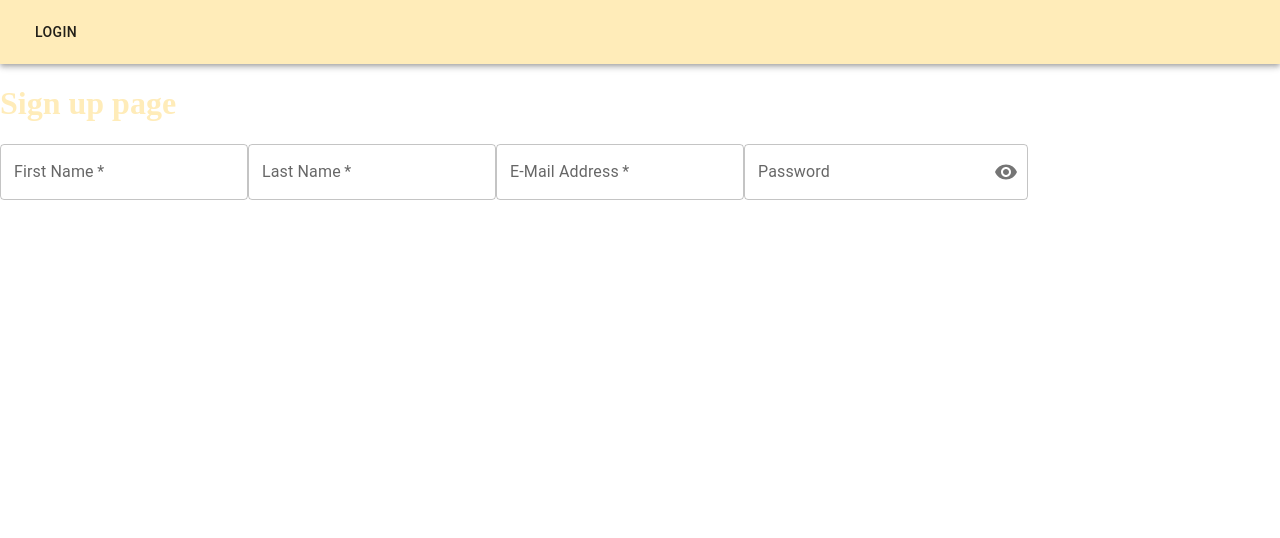
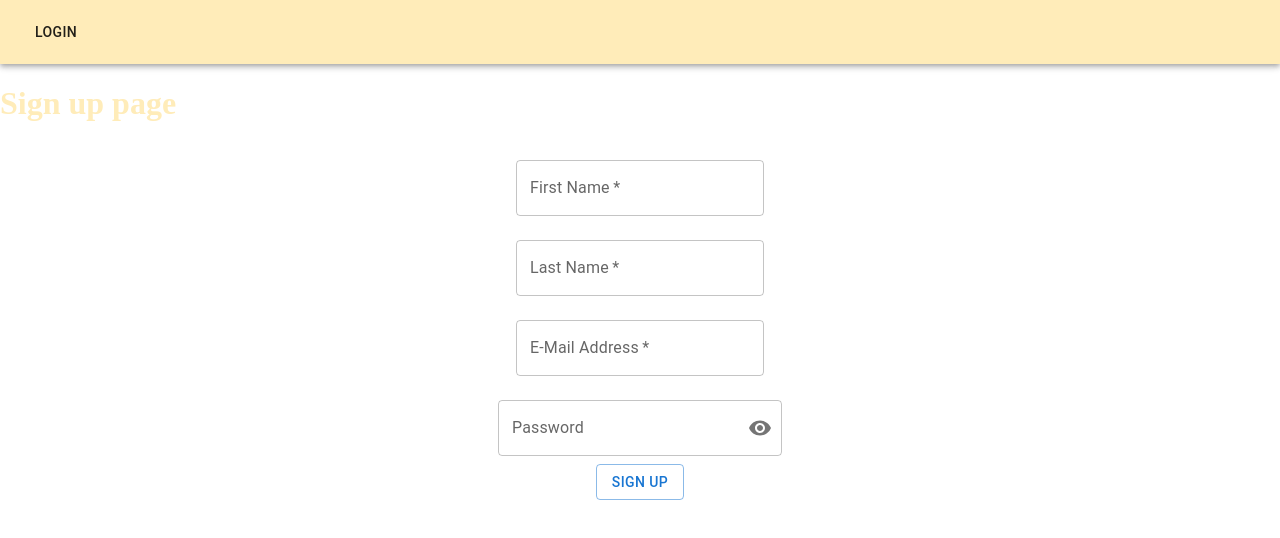
Before and after one commit to oceanesch/mylibrary, a React (Create React App) app: page /signup in a window 1280 px wide. Shown: the top 538 px of the page. Built offline with nearby package versions, Linux system fonts and the light colour scheme; a web font is replaced by a local one.

Commit message:
adding basic styling to the form

```diff
--- a/src/components/SignUp/SignUpForm.js
+++ b/src/components/SignUp/SignUpForm.js
@@ -1,15 +1,16 @@
+import { useState } from 'react';
 import {
     FormControl,
     IconButton,
     InputAdornment,
     InputLabel,
     OutlinedInput,
+    Button,
+    Box,
+    TextField,
+    Grid,
 } from '@mui/material';
-import Box from '@mui/material/Box';
-import TextField from '@mui/material/TextField';
-import Visibility from '@mui/icons-material/Visibility';
-import { useState } from 'react';
-import { VisibilityOff } from '@mui/icons-material';
+import { VisibilityOff, Visibility } from '@mui/icons-material';
 
 const SignUpForm = () => {
     const [passwordInput, setPasswordInput] = useState('');
@@ -28,28 +29,47 @@ const SignUpForm = () => {
     };
 
     return (
-        <Box>
+        <Box sx={{ xs:4 }}>
+            <Grid
+                container
+                direction="column"
+                alignItems="center"
+                justifyContent="space-around"
+            >
+                <Grid item>
                     <TextField
                         id="first-name-input"
                         variant="outlined"
                         label="First Name"
                         required
+                        margin="normal"
+                        fullWidth
                     />
+                </Grid>
+                <Grid item>
                     <TextField
                         id="last-name-input"
                         variant="outlined"
                         label="Last Name"
                         required
+                        margin="normal"
                     />
+                </Grid>
+                <Grid item>
                     <TextField
                         id="email-address-input"
                         variant="outlined"
                         label="E-Mail Address"
                         required
                         type="email"
+                        margin="normal"
                     />
-            <FormControl variant="outlined">
-                <InputLabel htmlFor="password-input">Password</InputLabel>
+                </Grid>
+                <Grid item>
+                    <FormControl variant="outlined" margin="normal">
+                        <InputLabel htmlFor="password-input">
+                            Password
+                        </InputLabel>
                         <OutlinedInput
                             id="password-input"
                             type={showPassword ? 'text' : 'password'}
@@ -75,56 +95,15 @@ const SignUpForm = () => {
                             }
                         ></OutlinedInput>
                     </FormControl>
+                </Grid>
+                <Grid item>
+                    <Button variant="outlined" margin="normal">
+                        Sign Up
+                    </Button>
+                </Grid>
+            </Grid>
         </Box>
     );
 };
 
-/*
-const [values, setValues] = React.useState({
-    amount: '',
-    password: '',
-    weight: '',
-    weightRange: '',
-    showPassword: false,
-  });
-
-  const handleChange = (prop) => (event) => {
-    setValues({ ...values, [prop]: event.target.value });
-  };
-
-  const handleClickShowPassword = () => {
-    setValues({
-      ...values,
-      showPassword: !values.showPassword,
-    });
-  };
-
-  const handleMouseDownPassword = (event) => {
-    event.preventDefault();
-  };
-
-<FormControl sx={{ m: 1, width: '25ch' }} variant="outlined">
-          <InputLabel htmlFor="outlined-adornment-password">Password</InputLabel>
-          <OutlinedInput
-            id="outlined-adornment-password"
-            type={values.showPassword ? 'text' : 'password'}
-            value={values.password}
-            onChange={handleChange('password')}
-            endAdornment={
-              <InputAdornment position="end">
-                <IconButton
-                  aria-label="toggle password visibility"
-                  onClick={handleClickShowPassword}
-                  onMouseDown={handleMouseDownPassword}
-                  edge="end"
-                >
-                  {values.showPassword ? <VisibilityOff /> : <Visibility />}
-                </IconButton>
-              </InputAdornment>
-            }
-            label="Password"
-          />
-        </FormControl>
-*/
-
 export default SignUpForm;
```
Lines whose indentation alone changed are shown as unchanged.
